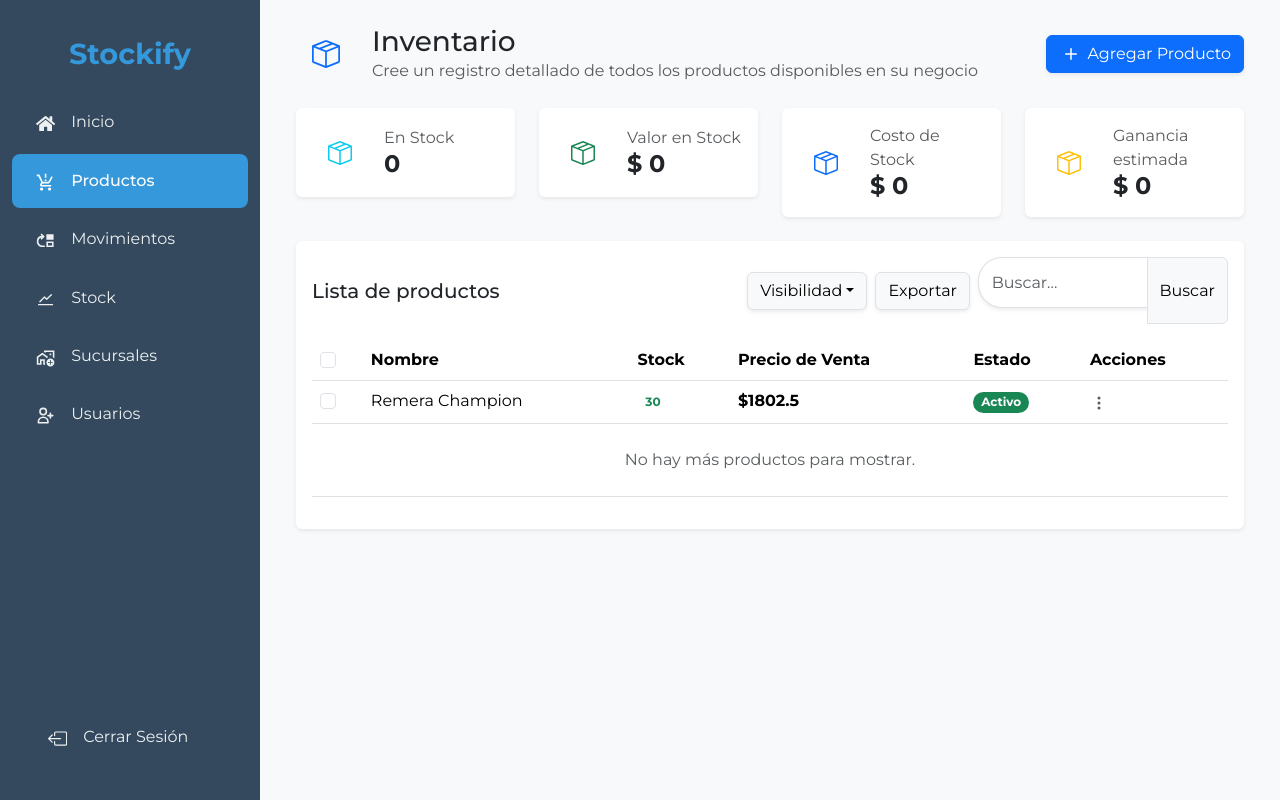
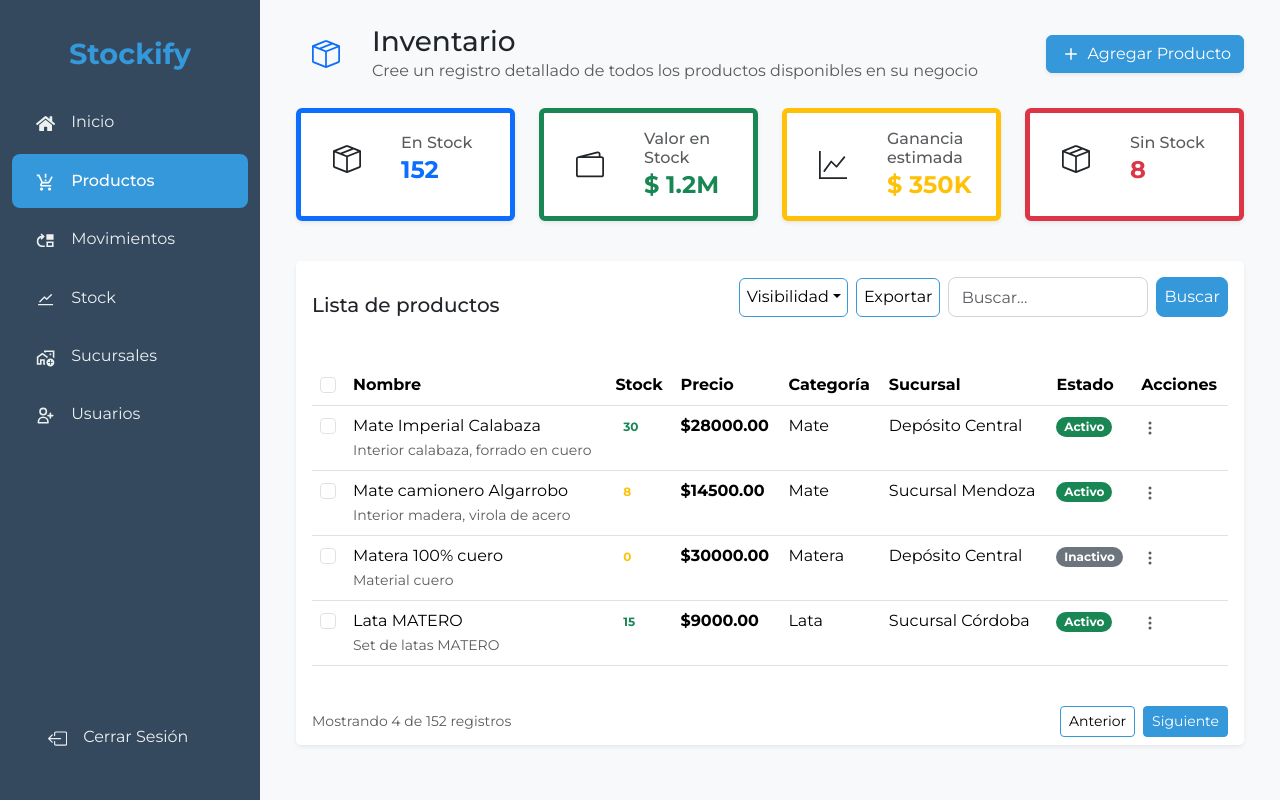
Before and after one commit to JoaquinCaparros711/Stockify-Front-End, a React (Create React App) app in the folder stockify-front-end/: page /productos in a window 1280 px wide. Built offline with nearby package versions, Linux system fonts and the light colour scheme; sample sign-in values are in the browser's storage.

Commit message:
home and product fixes

```diff
--- a/stockify-front-end/src/components/pages/Home.jsx
+++ b/stockify-front-end/src/components/pages/Home.jsx
@@ -2,6 +2,8 @@ import React from 'react';
 import { Container, Row, Col, Card, Button, Table, Badge } from 'react-bootstrap';
 import { BsBoxSeam, BsCashCoin, BsPeople, BsArrowDownCircle, BsPlus, BsArrowRight } from 'react-icons/bs';
 import VentasChart from '../../components/VentasChart'; // Importamos el gráfico
+import './Home.css';
+
 
 // Un nuevo componente de tarjeta para los indicadores (KPIs)
 const KpiCard = ({ title, value, icon, color }) => (
@@ -40,7 +42,7 @@ const Home = () => {
                     <p className="text-muted mb-0">Resumen de la actividad de tu negocio.</p>
                 </div>
                 {/* ACCESO RÁPIDO PRINCIPAL */}
-                <Button variant="primary" className="shadow-sm">
+                <Button variant="primary" className="shadow-sm create-sale">
                     <BsPlus size={24} className="me-1" />
                     Crear Venta
                 </Button>
@@ -86,7 +88,7 @@ const Home = () => {
                             </Table>
                         </Card.Body>
                         <Card.Footer className="text-center">
-                            <Button variant="outline-primary" size="sm">
+                            <Button className='btn-show-all' variant="outline-primary" size="sm">
                                 Ver todos <BsArrowRight />
                             </Button>
                         </Card.Footer>
--- /dev/null
+++ b/stockify-front-end/src/components/pages/Product.css
@@ -0,0 +1,69 @@
+.search-bar-container {
+    display: flex;
+    align-items: center;
+    gap: 0.5rem;
+    width: 280px;
+}
+
+.search-input.form-control {
+    border: 1px solid #ced4da;
+    border-radius: 0.5rem;
+    box-shadow: none;
+    transition: border-color 0.2s, box-shadow 0.2s;
+    height: 40px;
+}
+
+.search-input.form-control:focus {
+    border-color: #3498db;
+    box-shadow: 0 0 0 0.25rem rgba(52, 152, 219, 0.25);
+}
+
+.search-button.btn {
+    background-color: #3498db;
+    border-color: #3498db;
+    border-radius: 0.5rem;
+    color: white;
+    margin-bottom: 16px;
+    padding: 7px;
+}
+
+.search-button.btn:hover {
+    background-color: #34495e;
+    border-color: #34495e;
+}
+
+.search-input-group .btn-search:hover {
+    background-color: #34495e;
+}
+
+.btn-add-product, .btn-following {
+    background-color: #3498db;
+    border-color: #3498db;
+}
+
+.btn-add-product:hover, .btn-following:hover {
+    background-color: #34495e;
+    border-color: #34495e;
+}
+
+.btn-back {
+    border-color: #3498db;
+    background-color: transparent;
+}
+
+.btn-back:hover {
+    color: #fff;
+    background-color: #3498db;
+}
+
+.btn-export-visibility {
+    background-color: transparent;
+    border-color: #3498db;
+    margin-bottom: 16px;
+    padding: 6.5px;
+}
+
+.btn-export-visibility:hover {
+    background-color: #3498db;
+    color: #fff;
+}
--- a/stockify-front-end/src/components/pages/Products.jsx
+++ b/stockify-front-end/src/components/pages/Products.jsx
@@ -1,22 +1,26 @@
 import React from 'react';
-import {
-  Container, Row, Col, Button, Card, InputGroup, FormControl, Dropdown, Table, Badge, Form // <-- AÑADIMOS 'Form' AQUÍ
-} from 'react-bootstrap';
-import { BsPlus, BsBoxSeam, BsGraphUp, BsWallet2, BsThreeDotsVertical } from 'react-icons/bs'; // <-- Quité el ícono no usado
+import { Container, Row, Col, Button, Card, InputGroup, FormControl, Dropdown, Table, Badge, Form } from 'react-bootstrap';
+import { BsPlus, BsBoxSeam, BsGraphUp, BsWallet2, BsThreeDotsVertical, BsPencilFill, BsTrashFill } from 'react-icons/bs';
+import "./Product.css";
 
-// Componente reutilizable para las tarjetas de estadísticas de la parte superior
-const StatisticCard = ({ title, value, icon, colorVariant }) => (
-    <Card className={`shadow-sm border-0 mb-4`}>
+
+const mockProducts = [
+    { id: 1, nombre: 'Mate Imperial Calabaza', descripcion: 'Interior calabaza, forrado en cuero', stock: 30, precio: 28000, categoria: 'Mate', estado: 'Activo', sucursal: 'Depósito Central' },
+    { id: 2, nombre: 'Mate camionero Algarrobo', descripcion: 'Interior madera, virola de acero', stock: 8, precio: 14500, categoria: 'Mate', estado: 'Activo', sucursal: 'Sucursal Mendoza' },
+    { id: 3, nombre: 'Matera 100% cuero', descripcion: 'Material cuero', stock: 0, precio: 30000, categoria: 'Matera', estado: 'Inactivo', sucursal: 'Depósito Central' },
+    { id: 4, nombre: 'Lata MATERO', descripcion: 'Set de latas MATERO', stock: 15, precio: 9000, categoria: 'Lata', estado: 'Activo', sucursal: 'Sucursal Córdoba' }
+];
+
+const KpiCard = ({ title, value, icon, color }) => (
+    <Card className={`shadow-sm border-start border-5 border-${color} h-100`}>
         <Card.Body>
-        <div className="d-flex align-items-center">
-            <div className={`p-3 rounded me-3 bg-${colorVariant}-light`}>
-            <BsBoxSeam size={24} className={`text-${colorVariant}`} />
-            </div>
-            <div>
-            <p className="mb-0 text-muted">{title}</p>
-            <h4 className="mb-0 fw-bold">{value}</h4>
-            </div>
-        </div>
+            <Row className="align-items-center">
+                <Col xs="auto"><div className={`p-3 rounded-circle bg-${color}-light`}>{icon}</div></Col>
+                <Col>
+                    <h6 className={`text-muted mb-1`}>{title}</h6>
+                    <h4 className={`fw-bold mb-0 text-${color}`}>{value}</h4>
+                </Col>
+            </Row>
         </Card.Body>
     </Card>
 );
@@ -24,112 +28,99 @@ const StatisticCard = ({ title, value, icon, colorVariant }) => (
 const Products = () => {
     return (
         <Container fluid>
-        {/* Cabecera de la página */}
-        <header className="d-flex flex-wrap align-items-center justify-content-between mb-4">
+            <header className="d-flex align-items-center justify-content-between mb-4">
                 <div className="d-flex align-items-center">
-                <div className="p-3 rounded-circle bg-light me-3">
-                    <BsBoxSeam size={28} className="text-primary"/>
-                </div>
+                    <div className="p-3 rounded bg-primary-light me-3"><BsBoxSeam size={28} className="text-primary"/></div>
                     <div>
                         <h1 className="h3 mb-0">Inventario</h1>
                         <p className="text-muted mb-0">Cree un registro detallado de todos los productos disponibles en su negocio</p>
                     </div>
                 </div>
-            <div className="mt-3 mt-md-0">
-                <Button variant="primary" className="shadow-sm">
-                    <BsPlus size={24} className="me-1" />
-                    Agregar Producto
+                <Button variant="primary" className="shadow-sm btn-add-product"><BsPlus size={24} className="me-1" />Agregar Producto</Button>
+            </header>
+
+            <Row className="mb-4">
+                <Col md={6} lg={3} className="mb-3"><KpiCard title="En Stock" value="152" icon={<BsBoxSeam size={28} />} color="primary" /></Col>
+                <Col md={6} lg={3} className="mb-3"><KpiCard title="Valor en Stock" value="$ 1.2M" icon={<BsWallet2 size={28} />} color="success" /></Col>
+                <Col md={6} lg={3} className="mb-3"><KpiCard title="Ganancia estimada" value="$ 350K" icon={<BsGraphUp size={28} />} color="warning" /></Col>
+                <Col md={6} lg={3} className="mb-3"><KpiCard title="Sin Stock" value="8" icon={<BsBoxSeam size={28} />} color="danger" /></Col>
+            </Row>
+
+            {/* A PARTIR DE AQUÍ REVISÁ LA ESTRUCTURA */}
+            <Card className="shadow-sm border-0">
+                <Card.Header className="bg-white border-0 py-3">
+                    <Row className="align-items-center">
+                        <Col xs={12} md={4}><h5 className="mb-0">Lista de productos</h5></Col>
+                        <Col xs={12} md={8} className="d-flex flex-wrap justify-content-end align-items-center">
+                            <Dropdown className="me-2 mt-2 mt-md-0">
+                                <Dropdown.Toggle variant="light" id="dropdown-visibility" className='btn-export-visibility'>Visibilidad</Dropdown.Toggle>
+                                <Dropdown.Menu><Dropdown.Item>Todos</Dropdown.Item></Dropdown.Menu>
+                            </Dropdown>
+                            <Button variant="light" className="me-2 mt-2 mt-md-0 btn-export-visibility">Exportar</Button>
+
+                            <div className="search-bar-container mt-2 mt-md-0">
+                                <FormControl
+                                    placeholder="Buscar..."
+                                    className="search-input"
+                                />
+                                <Button variant="primary" className="search-button btn-search">
+                                    Buscar
                                 </Button>
                             </div>
-        </header>
 
-        {/* Tarjetas de estadísticas */}
-        <Row>
-            <Col md={6} lg={3}>
-            <StatisticCard title="En Stock" value="0" icon={<BsBoxSeam />} colorVariant="info" />
-            </Col>
-            <Col md={6} lg={3}>
-            <StatisticCard title="Valor en Stock" value="$ 0" icon={<BsWallet2 />} colorVariant="success" />
-            </Col>
-            <Col md={6} lg={3}>
-            <StatisticCard title="Costo de Stock" value="$ 0" icon={<BsWallet2 />} colorVariant="primary" />
-            </Col>
-            <Col md={6} lg={3}>
-            <StatisticCard title="Ganancia estimada" value="$ 0" icon={<BsGraphUp />} colorVariant="warning" />
                         </Col>
                     </Row>
-
-        {/* Sección de la lista de productos */}
-        <Card className="shadow-sm border-0">
+                </Card.Header>
                 <Card.Body>
-            <div className="d-flex flex-wrap justify-content-between align-items-center mb-3">
-                <h5 className="mb-0">Lista de productos</h5>
-                <div className="d-flex flex-wrap justify-content-end align-items-center">
-                <Dropdown className="me-2 mt-2 mt-md-0">
-                    <Dropdown.Toggle variant="light" id="dropdown-visibility" className="shadow-sm border">
-                    Visibilidad
-                    </Dropdown.Toggle>
-                    <Dropdown.Menu>
-                    <Dropdown.Item>Todos</Dropdown.Item>
-                    <Dropdown.Item>Activos</Dropdown.Item>
-                    <Dropdown.Item>Inactivos</Dropdown.Item>
-                    </Dropdown.Menu>
-                </Dropdown>
-                <Button variant="light" className="shadow-sm border me-2 mt-2 mt-md-0">
-                    Exportar
-                </Button>
-                <InputGroup style={{ width: '250px' }} className="mt-2 mt-md-0">
-                    <FormControl
-                        placeholder="Buscar..."
-                        className="shadow-sm border-end-0"
-                    />
-                    <Button variant="light" className="border">Buscar</Button>
-                    </InputGroup>
-                </div>
-            </div>
-
                     <Table responsive hover>
                         <thead>
                             <tr>
                                 <th><Form.Check type="checkbox" /></th>
                                 <th>Nombre</th>
                                 <th>Stock</th>
-                    <th>Precio de Venta</th>
+                                <th>Precio</th>
+                                <th>Categoría</th>
+                                <th>Sucursal</th>
                                 <th>Estado</th>
                                 <th>Acciones</th>
                             </tr>
                         </thead>
                         <tbody>
-                {/* Ejemplo de un producto - puedes mapear tus datos aquí */}
-                <tr>
+                            {mockProducts.map((product) => (
+                                <tr key={product.id}>
                                     <td><Form.Check type="checkbox" /></td>
-                    <td>Remera Champion</td>
-                    <td><Badge bg="success-light" text="success">30</Badge></td>
-                    <td className="fw-bold">$1802.5</td>
-                    <td><Badge pill bg="success">Activo</Badge></td>
+                                    <td>
+                                        <div>{product.nombre}</div>
+                                        <small className="text-muted">{product.descripcion}</small>
+                                    </td>
+                                    <td><Badge bg={product.stock > 10 ? 'success-light' : 'warning-light'} text={product.stock > 10 ? 'success' : 'warning'}>{product.stock}</Badge></td>
+                                    <td className="fw-bold">${product.precio.toFixed(2)}</td>
+                                    <td>{product.categoria}</td>
+                                    <td>{product.sucursal}</td>
+                                    <td><Badge pill bg={product.estado === 'Activo' ? 'success' : 'secondary'}>{product.estado}</Badge></td>
                                     <td>
                                         <Dropdown align="end">
-                        <Dropdown.Toggle as="button" bsPrefix="p-0" className="btn btn-link text-muted">
-                            <BsThreeDotsVertical />
-                        </Dropdown.Toggle>
+                                            <Dropdown.Toggle as="button" bsPrefix="p-0" className="btn btn-link text-muted"><BsThreeDotsVertical /></Dropdown.Toggle>
                                             <Dropdown.Menu>
-                            <Dropdown.Item>Editar</Dropdown.Item>
-                            <Dropdown.Item className="text-danger">Eliminar</Dropdown.Item>
+                                                <Dropdown.Item href="#"><BsPencilFill className="me-2" /> Editar</Dropdown.Item>
+                                                <Dropdown.Item href="#" className="text-danger"><BsTrashFill className="me-2" /> Eliminar</Dropdown.Item>
                                             </Dropdown.Menu>
                                         </Dropdown>
                                     </td>
                                 </tr>
-                {/* Fin del ejemplo */}
-                <tr>
-                    <td colSpan="6" className="text-center text-muted pt-4 pb-4">
-                        No hay más productos para mostrar.
-                    </td>
-                </tr>
+                            ))}
                         </tbody>
                     </Table>
+                </Card.Body>
+                <Card.Footer className="d-flex justify-content-between align-items-center bg-white border-0">
+                    <small className="text-muted">Mostrando 4 de 152 registros</small>
+                    <div>
+                        <Button className='btn-back' variant="light" size="sm">Anterior</Button>
+                        <Button variant="primary" size="sm" className="ms-2 btn-following">Siguiente</Button>
+                    </div>
+                </Card.Footer>
+            </Card>
 
-            </Card.Body>
-        </Card>
         </Container>
     );
 };
```
Also changed, not shown: stockify-front-end/src/components/pages/Home.css (added, +20 -0 lines). Lines whose indentation alone changed are shown as unchanged.
